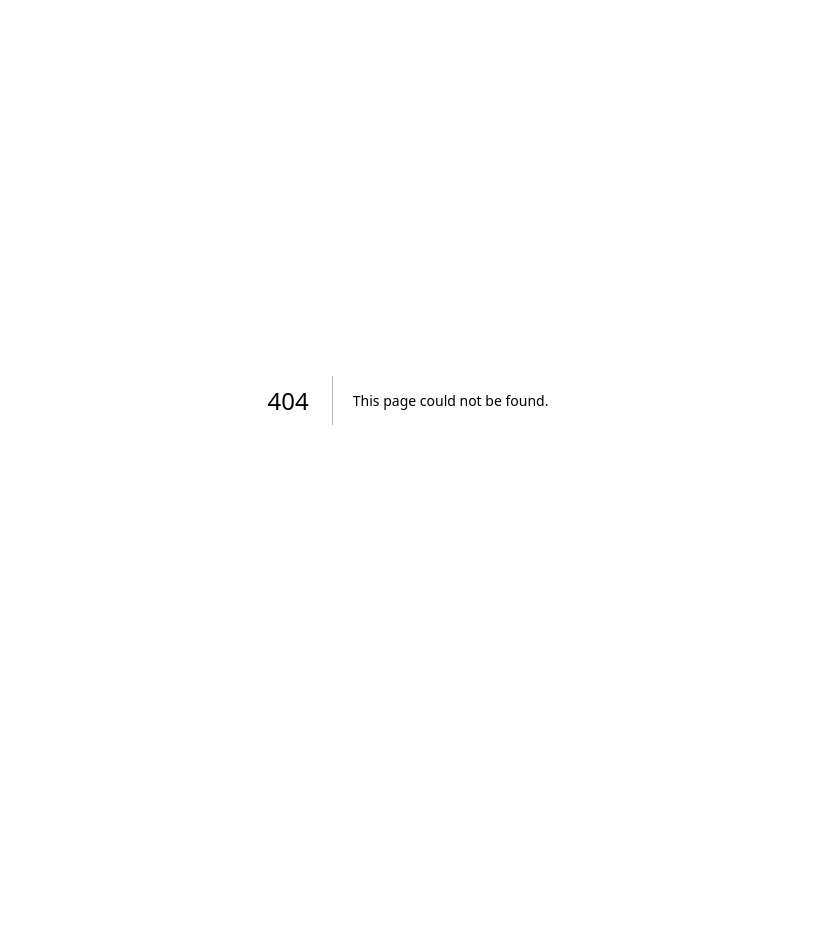
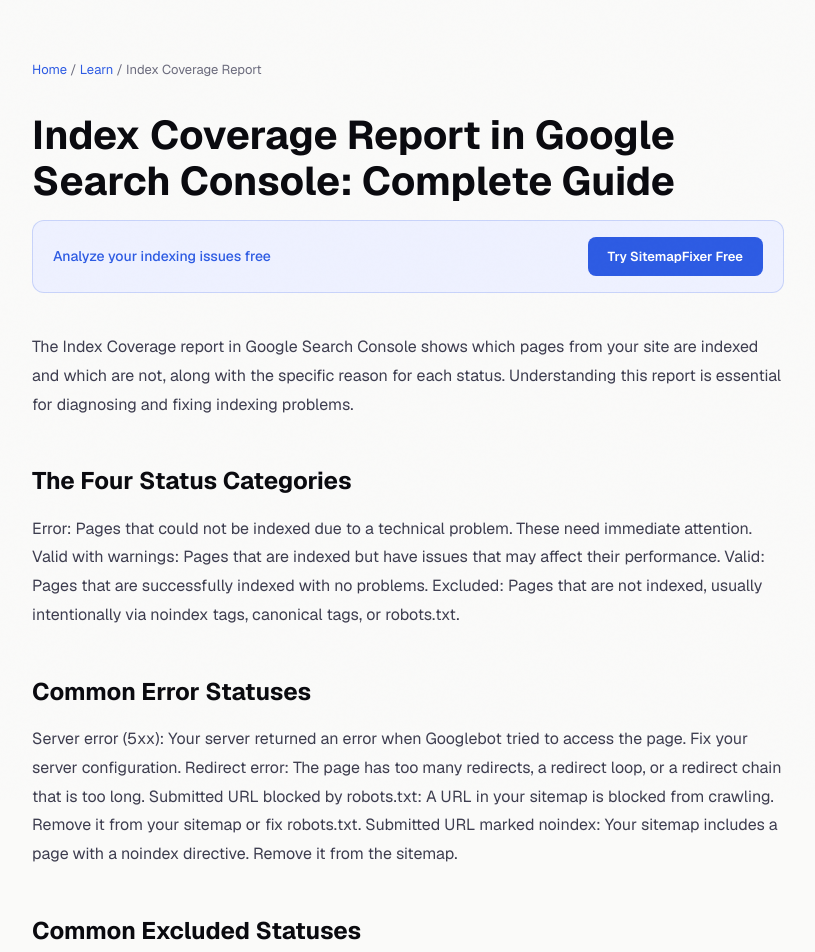
Before and after one commit to Watermelon-Coctail-Bar/sitemap-fixer, a Next.js app: page /learn/index-coverage-report in a window 1280 px wide. Before the commit this address had no page. Shown: the top 952 px of the page, without its empty margins (232-1047 px from the left). Before the commit the page ends 800 px from the top, so only its background shows below. Built offline with nearby package versions, Linux system fonts and the light colour scheme.

Commit message:
Add Index Coverage Report page with detailed guide
This page provides a comprehensive guide on how to read and fix the Index Coverage report in Google Search Console, detailing the various status types and their resolutions.

```diff
--- /dev/null
+++ b/src/app/learn/index-coverage-report/page.tsx
@@ -0,0 +1,47 @@
+import type { Metadata } from 'next';
+export const metadata: Metadata = {
+  title: 'Index Coverage Report in Google Search Console | SitemapFixer',
+  description: 'Learn how to read and fix the Index Coverage report in Google Search Console. Understand every status type and how to resolve indexing issues.',
+  alternates: { canonical: 'https://sitemapfixer.com/learn/index-coverage-report' },
+  openGraph: { title: 'Index Coverage Report Guide', description: 'How to read and fix every status in the Search Console Index Coverage report.', url: 'https://sitemapfixer.com/learn/index-coverage-report', type: 'article' },
+};
+export default function Page() {
+  return (
+    <div style={{ maxWidth: 800, margin: '0 auto', padding: '60px 24px' }}>
+      <nav style={{ fontSize: 13, color: '#6b6b7d', marginBottom: 32 }}>
+        <a href="/" style={{ color: '#2d5be3', textDecoration: 'none' }}>Home</a>{' / '}
+        <a href="/learn" style={{ color: '#2d5be3', textDecoration: 'none' }}>Learn</a>{' / '}
+        <span>Index Coverage Report</span>
+      </nav>
+      <h1 style={{ fontSize: 40, fontWeight: 700, color: '#0a0a0f', marginBottom: 16, lineHeight: 1.15 }}>Index Coverage Report in Google Search Console: Complete Guide</h1>
+      <div style={{ background: '#eef1ff', border: '1px solid rgba(45,91,227,0.2)', borderRadius: 12, padding: '16px 20px', marginBottom: 40, display: 'flex', alignItems: 'center', justifyContent: 'space-between', gap: 16 }}>
+        <span style={{ fontSize: 14, color: '#2d5be3', fontWeight: 500 }}>Analyze your indexing issues free</span>
+        <a href="/" style={{ background: '#2d5be3', color: 'white', padding: '10px 20px', borderRadius: 8, textDecoration: 'none', fontWeight: 600, fontSize: 13 }}>Try SitemapFixer Free</a>
+      </div>
+      <div style={{ fontSize: 16, color: '#3d3d4f', lineHeight: 1.8 }}>
+        <p style={{ marginBottom: 20 }}>The Index Coverage report in Google Search Console shows which pages from your site are indexed and which are not, along with the specific reason for each status. Understanding this report is essential for diagnosing and fixing indexing problems.</p>
+        <h2 style={{ fontSize: 24, fontWeight: 700, color: '#0a0a0f', marginTop: 40, marginBottom: 12 }}>The Four Status Categories</h2>
+        <p style={{ marginBottom: 20 }}>Error: Pages that could not be indexed due to a technical problem. These need immediate attention. Valid with warnings: Pages that are indexed but have issues that may affect their performance. Valid: Pages that are successfully indexed with no problems. Excluded: Pages that are not indexed, usually intentionally via noindex tags, canonical tags, or robots.txt.</p>
+        <h2 style={{ fontSize: 24, fontWeight: 700, color: '#0a0a0f', marginTop: 40, marginBottom: 12 }}>Common Error Statuses</h2>
+        <p style={{ marginBottom: 20 }}>Server error (5xx): Your server returned an error when Googlebot tried to access the page. Fix your server configuration. Redirect error: The page has too many redirects, a redirect loop, or a redirect chain that is too long. Submitted URL blocked by robots.txt: A URL in your sitemap is blocked from crawling. Remove it from your sitemap or fix robots.txt. Submitted URL marked noindex: Your sitemap includes a page with a noindex directive. Remove it from the sitemap.</p>
+        <h2 style={{ fontSize: 24, fontWeight: 700, color: '#0a0a0f', marginTop: 40, marginBottom: 12 }}>Common Excluded Statuses</h2>
+        <p style={{ marginBottom: 20 }}>Crawled - currently not indexed: Google crawled but chose not to index. Improve content quality. Discovered - currently not indexed: Google found the URL but has not crawled it yet. Duplicate without canonical: Multiple pages with the same content and no canonical tag indicating the preferred version. Alternate page with proper canonical tag: A non-canonical page that is correctly pointing to its canonical. This is expected and not a problem.</p>
+        <h2 style={{ fontSize: 24, fontWeight: 700, color: '#0a0a0f', marginTop: 40, marginBottom: 12 }}>How to Use the Report to Fix Issues</h2>
+        <p style={{ marginBottom: 20 }}>Click on any status to see the affected URLs. For each URL, use the URL Inspection tool to understand exactly what Google sees. Fix the underlying issue, validate the fix in Search Console, and monitor the report over the following weeks to confirm improvement. Prioritize Errors first, then Valid with warnings, then investigate Excluded pages to ensure they are excluded intentionally.</p>
+      </div>
+      <div style={{ background: '#0a0a0f', borderRadius: 12, padding: '32px', textAlign: 'center', marginTop: 48 }}>
+        <div style={{ fontSize: 20, fontWeight: 700, color: 'white', marginBottom: 8 }}>Fix your indexing issues now</div>
+        <div style={{ color: '#9999aa', marginBottom: 20, fontSize: 14 }}>Free analysis in 60 seconds</div>
+        <a href="/" style={{ background: 'white', color: '#0a0a0f', padding: '14px 28px', borderRadius: 8, textDecoration: 'none', fontWeight: 700 }}>Analyze My Sitemap</a>
+      </div>
+      <div style={{ marginTop: 48, borderTop: '1px solid #e4e4ed', paddingTop: 32 }}>
+        <div style={{ fontWeight: 600, color: '#0a0a0f', marginBottom: 16 }}>Related guides</div>
+        <ul style={{ listStyle: 'none', padding: 0, display: 'flex', gap: 12, flexWrap: 'wrap' }}>
+          <li><a href="/learn/crawled-currently-not-indexed" style={{ color: '#2d5be3', textDecoration: 'none', background: '#eef1ff', padding: '6px 14px', borderRadius: 6, fontSize: 13 }}>Crawled Currently Not Indexed</a></li>
+          <li><a href="/learn/sitemap-errors-google-search-console" style={{ color: '#2d5be3', textDecoration: 'none', background: '#eef1ff', padding: '6px 14px', borderRadius: 6, fontSize: 13 }}>Sitemap Errors in Search Console</a></li>
+          <li><a href="/learn/pages-not-indexed-google" style={{ color: '#2d5be3', textDecoration: 'none', background: '#eef1ff', padding: '6px 14px', borderRadius: 6, fontSize: 13 }}>Pages Not Indexed</a></li>
+        </ul>
+      </div>
+    </div>
+  );
+}
```
